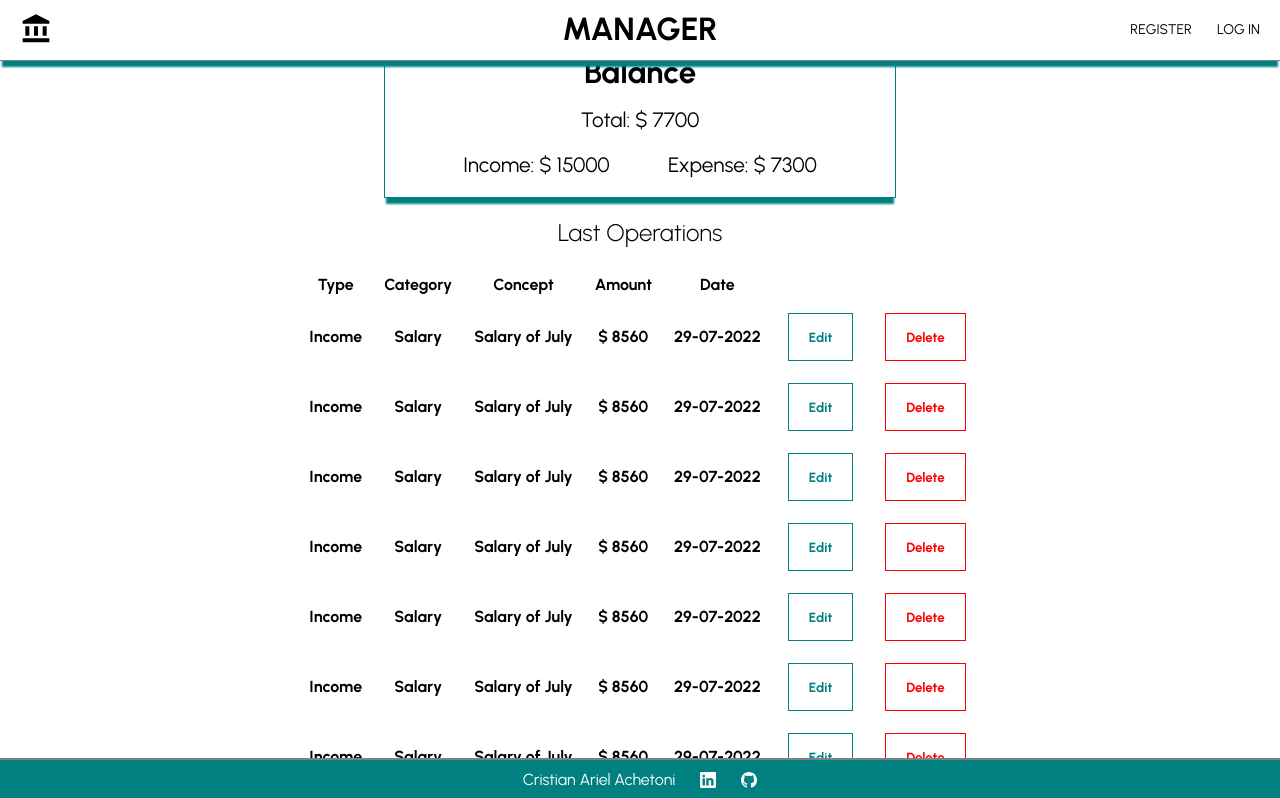
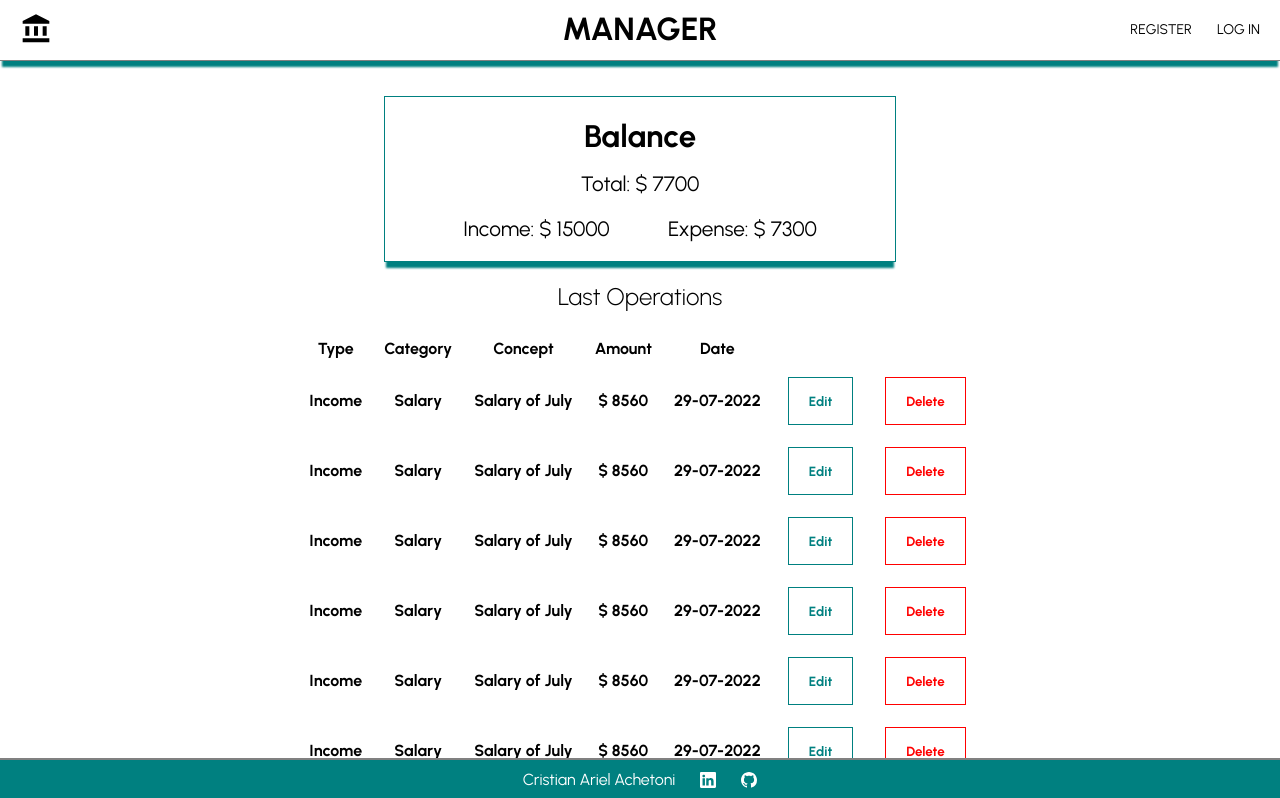
Before and after one commit to crisar0790/CHALLENGE-FULL-STACK, a React (Create React App) app in the folder client/: page / in a window 1280 px wide. Shown: the top 798 px of the page. Built offline with nearby package versions, Linux system fonts and the light colour scheme.

Commit message:
modificaciones en home

```diff
--- a/client/src/pages/Home.jsx
+++ b/client/src/pages/Home.jsx
@@ -8,7 +8,7 @@ import LastOpertions from '../components/LastOpertions';
 
 const Container = styled.div`
     width: 100%;
-    margin-top: 2em;
+    padding-top: 6em;
     display: flex;
     align-items: center;
     justify-content: center;
```
